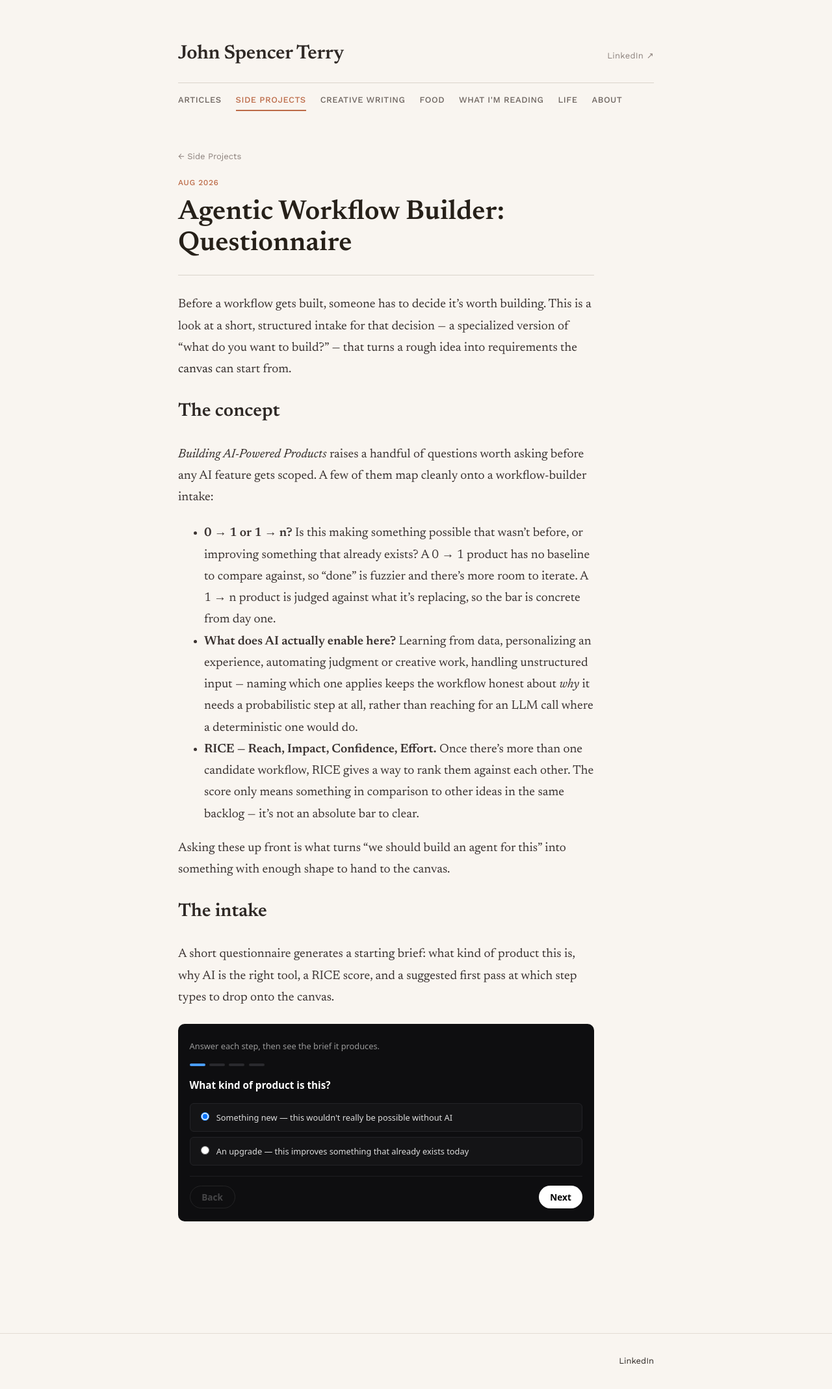
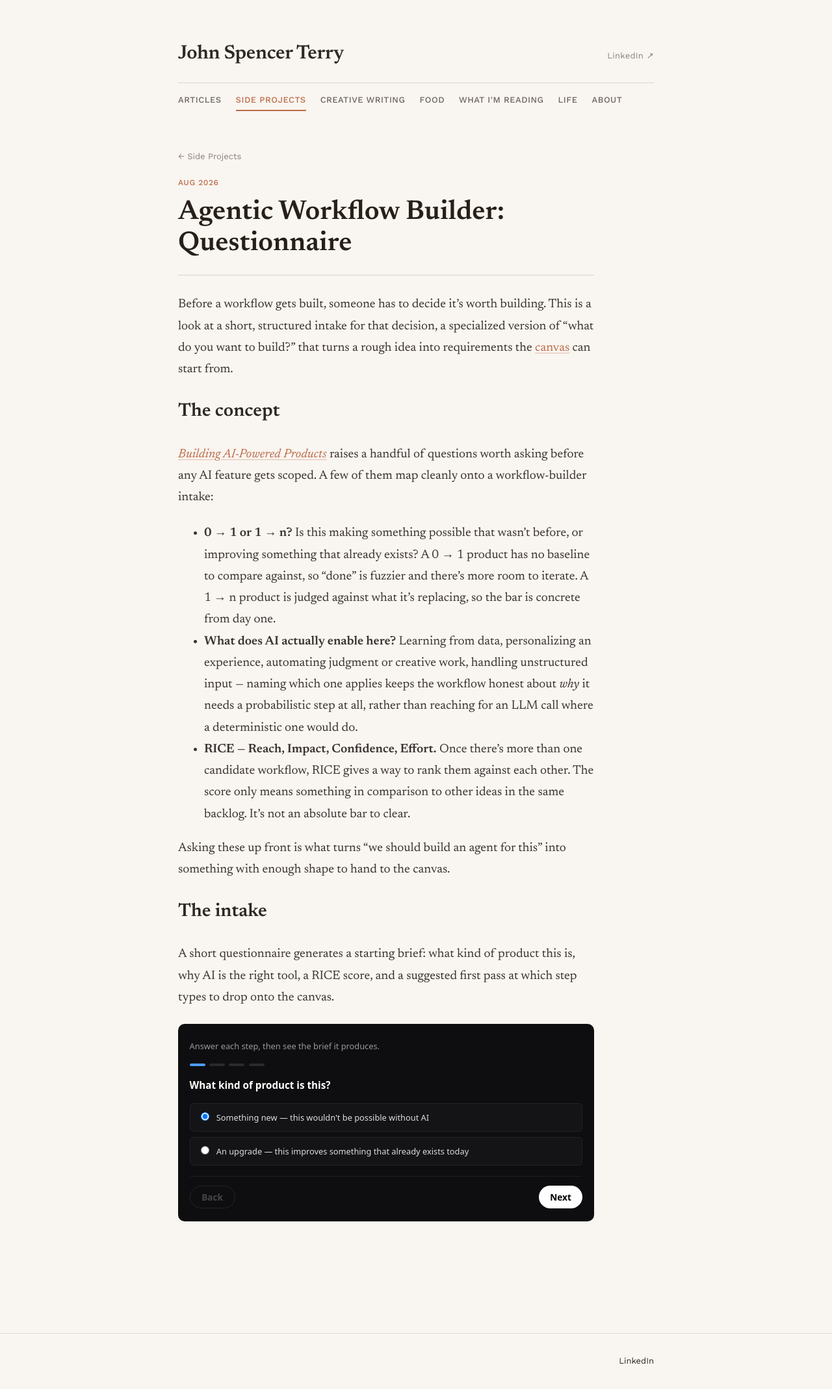
Before and after one commit to JohnSpencerTerry/wb, a Jekyll site: the page built from _side_projects/agentic-workflow-builder-questionnaire.md, in a window 1280 px wide. Shown: the whole page at 65% size. Built offline with Jekyll 4.4.1, drawn with Linux system fonts in a browser that asks for light colours.

Commit message:
clean up

```diff
--- a/_side_projects/agentic-workflow-builder-questionnaire.md
+++ b/_side_projects/agentic-workflow-builder-questionnaire.md
@@ -4,7 +4,7 @@ title: "Agentic Workflow Builder: Questionnaire"
 date: 2026-08-16
 ---
 
-Before a workflow gets built, someone has to decide it's worth building. This is a look at a short, structured intake for that decision — a specialized version of "what do you want to build?" — that turns a rough idea into requirements the [canvas](/side-projects/agentic-workflow-builder-canvas-prototype/) can start from.
+Before a workflow gets built, someone has to decide it's worth building. This is a look at a short, structured intake for that decision, a specialized version of "what do you want to build?" that turns a rough idea into requirements the [canvas](/side-projects/agentic-workflow-builder-canvas-prototype/) can start from.
 
 ## The concept
 
@@ -12,7 +12,7 @@ Before a workflow gets built, someone has to decide it's worth building. This is
 
 - **0 → 1 or 1 → n?** Is this making something possible that wasn't before, or improving something that already exists? A 0 → 1 product has no baseline to compare against, so "done" is fuzzier and there's more room to iterate. A 1 → n product is judged against what it's replacing, so the bar is concrete from day one.
 - **What does AI actually enable here?** Learning from data, personalizing an experience, automating judgment or creative work, handling unstructured input — naming which one applies keeps the workflow honest about *why* it needs a probabilistic step at all, rather than reaching for an LLM call where a deterministic one would do.
-- **RICE — Reach, Impact, Confidence, Effort.** Once there's more than one candidate workflow, RICE gives a way to rank them against each other. The score only means something in comparison to other ideas in the same backlog — it's not an absolute bar to clear.
+- **RICE — Reach, Impact, Confidence, Effort.** Once there's more than one candidate workflow, RICE gives a way to rank them against each other. The score only means something in comparison to other ideas in the same backlog. It's not an absolute bar to clear.
 
 Asking these up front is what turns "we should build an agent for this" into something with enough shape to hand to the canvas.
 
@@ -35,7 +35,7 @@ A short questionnaire generates a starting brief: what kind of product this is,
     <div class="awq-q">What kind of product is this?</div>
     <label class="awq-option">
       <input type="radio" name="awq-type" value="0to1" checked>
-      <span>Something new — this wouldn't really be possible without AI</span>
+      <span>Something new — this wouldn't be possible without AI</span>
     </label>
     <label class="awq-option">
       <input type="radio" name="awq-type" value="1ton">
@@ -44,7 +44,7 @@ A short questionnaire generates a starting brief: what kind of product this is,
   </div>
 
   <div class="awq-step" data-step="1" hidden>
-    <div class="awq-q">What is AI actually doing here? (pick any that apply)</div>
+    <div class="awq-q">What is AI doing here? (pick any that apply)</div>
     <label class="awq-option">
       <input type="checkbox" name="awq-driver" value="data" checked>
       <span>Learning from data — personalization, insight, pattern-finding</span>
@@ -86,7 +86,7 @@ A short questionnaire generates a starting brief: what kind of product this is,
         </select>
       </label>
       <label class="awq-field">
-        <span class="awq-label">How sure are you this will actually work?</span>
+        <span class="awq-label">How sure are you this will work?</span>
         <select class="awq-select" data-field="confidence">
           <option value="high">Very sure</option>
           <option value="medium" selected>Somewhat sure</option>
--- a/assets/style.css
+++ b/assets/style.css
@@ -397,6 +397,17 @@ main.container {
   color: var(--color-ink);
 }
 
+.post-body a {
+  color: var(--color-accent);
+  text-decoration: underline;
+  text-decoration-color: rgba(188, 106, 71, 0.4);
+  text-underline-offset: 3px;
+}
+
+.post-body a:hover {
+  text-decoration-color: var(--color-accent);
+}
+
 .media-figure {
   margin: 2rem auto;
   max-width: 500px;
```
Also changed, not shown: _side_projects/agentic-workflow-builder-canvas-prototype.md (+1 -1 lines), _side_projects/agentic-workflow-builder-test-bench.md (+1 -1 lines).
